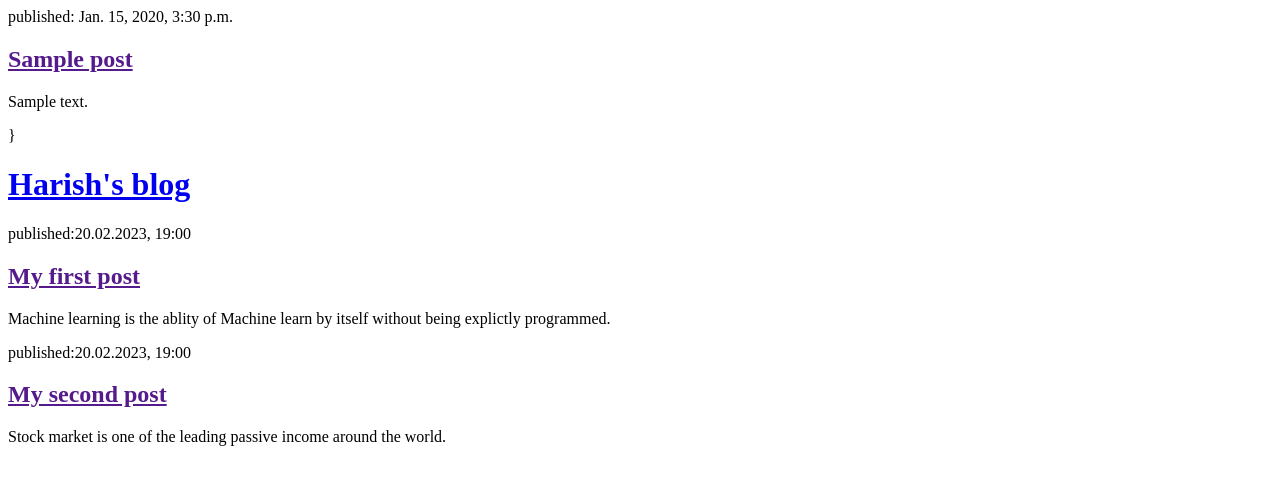
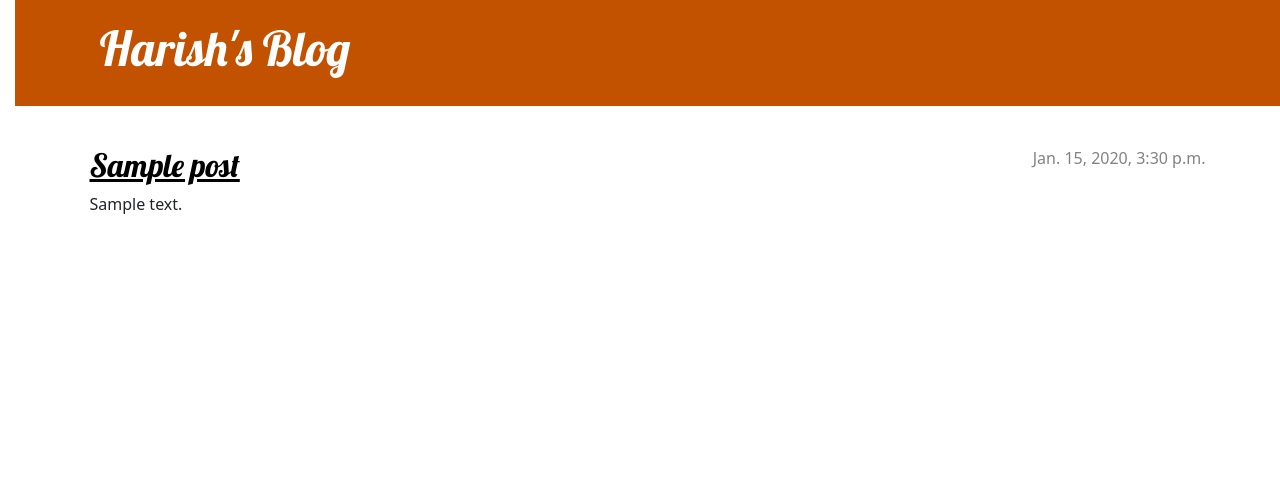
Before and after one commit to HarishI123/my-first-blog, a Django app: page / in a window 1280 px wide. Shown: the top 485 px of the page. Run offline with Django 4.2, Linux system fonts and the light colour scheme; tables that the repository leaves empty hold one stand-in row (values such as "Sample post").

Commit message:
Added view and template for detailed blog post as well as CSS for the site.

```diff
--- /dev/null
+++ b/blog/static/css/blog.css
@@ -0,0 +1,84 @@
+h1 a,h2 a {
+    color: blueviolet;
+    font-family: "Lobster";
+}
+
+body {
+    padding-left: 15px;
+}
+
+.page-header {
+    background-color: #C25100;
+    margin-top: 0;
+    margin-bottom: 40px;
+    padding: 20px 20px 20px 40px;
+}
+
+.page-header h1,
+.page-header h1 a,
+.page-header h1 a:visited,
+.page-header h1 a:active {
+    color: #ffffff;
+    font-size: 36pt;
+    text-decoration: none;
+
+}
+
+h1,
+h2,
+h3,
+h4 {
+    font-family: 'Lobster', cursive;
+}
+
+.date {
+    color: #828282;
+}
+
+.save {
+    float: right;
+}
+
+.post-form textarea,
+.post-form input {
+    width: 100%;
+}
+
+.top-menu,
+.top-menu:hover,
+.top-menu:visited {
+    color: #ffffff;
+    float: right;
+    font-size: 26pt;
+    margin-right: 20px;
+}
+
+.post {
+    margin-bottom: 70px;
+}
+
+.post h2 a,
+.post h2 a:visited {
+    color: #000000;
+}
+
+.post > .date,
+.post > .actions {
+    float: right;
+}
+
+.btn-secondary,
+.btn-secondary:visited {
+    color: #C25100;
+    background: none;
+    border-color: #C25100;
+}
+
+.btn-secondary:hover {
+    color: #FFFFFF;
+    background-color: #C25100;
+}
+
+#color{
+    color:aqua;
+}
--- /dev/null
+++ b/blog/templates/blog/base.html
@@ -0,0 +1,24 @@
+{% load static %}
+<!DOCTYPE html>
+<html>
+    <head>
+        <title>Harish's blog</title>
+        <link rel="stylesheet" href="https://cdn.jsdelivr.net/npm/bootstrap@5.1.3/dist/css/bootstrap.min.css" integrity="sha384-1BmE4kWBq78iYhFldvKuhfTAU6auU8tT94WrHftjDbrCEXSU1oBoqyl2QvZ6jIW3" crossorigin="anonymous">
+        <link href='//fonts.googleapis.com/css?family=Lobster&subset=latin,latin-ext' rel='stylesheet' type='text/css'>
+        <link rel="stylesheet" href="{% static 'css/blog.css' %}">
+    </head>
+    <body>
+        <header class="page-header">
+          <div class="container">
+              <h1><a href="/">Harish's Blog</a></h1>
+
+          </div>
+        </header>
+        <div class="container">
+            {% block content %}
+            {% endblock %}
+        </div>
+
+
+    </body>
+</html>
--- a/blog/templates/blog/post_list.html
+++ b/blog/templates/blog/post_list.html
@@ -1,28 +1,12 @@
-<!DOCTYPE html>
-<html>
-    <title>Harish's blog</title>
-    <body>
-        {% for post in posts %}
-    <article>
-        <time>published: {{ post.published_date }}</time>
-        <h2><a href="">{{ post.title }}</a></h2>
-        <p>{{ post.text|linebreaksbr }}</p>
-    </article>
-{% endfor %}}
-        <header>
-            <h1><a href = "/">Harish's blog</a></h1>
-        </header>
-
-        <article>
-            <time>published:20.02.2023, 19:00</time>
-            <h2><a href="">My first post</a></h2>
-            <p>Machine learning is the ablity of Machine learn by itself without being explictly programmed.</p>
-        </article>
-
-        <article>
-            <time>published:20.02.2023, 19:00</time>
-            <h2><a href="">My second post</a></h2>
-            <p>Stock market is one of the leading passive income around the world.</p>
-        </article>
-    </body>
-</html>
+                {% extends 'blog/base.html' %}
+                {% block content %}
+                    {% for post in posts %}
+                        <article class="post">
+                            <time class="date">
+                                {{ post.published_date }}
+                            </time>
+                            <h2><a href="{% url 'post_detail' pk=post.pk %}">{{ post.title }}</a></h2>
+                            <p>{{ post.text|linebreaksbr }}</p>
+                        </article>
+                    {% endfor %}
+                {% endblock %}
--- a/blog/urls.py
+++ b/blog/urls.py
@@ -2,5 +2,6 @@ from django.urls import path
 from . import views
 
 urlpatterns =[
-    path('',views.post_list,name = 'post_list')
+    path('',views.post_list,name = 'post_list'),
+    path("post/<int:pk>/", views.post_detail,name = 'post_detail'),
 ]
--- a/blog/views.py
+++ b/blog/views.py
@@ -1,8 +1,13 @@
-from django.shortcuts import render
+from django.shortcuts import render,get_list_or_404
 from django.utils import timezone
 from .models import Post
 
 # Create your views here.
 def post_list(request):
     posts = Post.objects.filter(published_date__lte= timezone.now()).order_by("published_date")
+
     return render(request,'blog/post_list.html',{"posts":posts})
+
+def post_detail(request,pk):
+    post = get_list_or_404(Post,pk =pk)
+    return render(request,'blog/post_list.html',{"posts":post})
```
